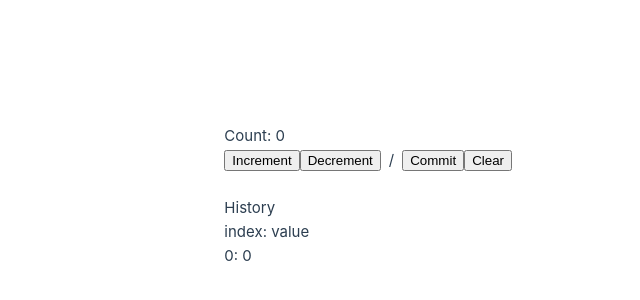
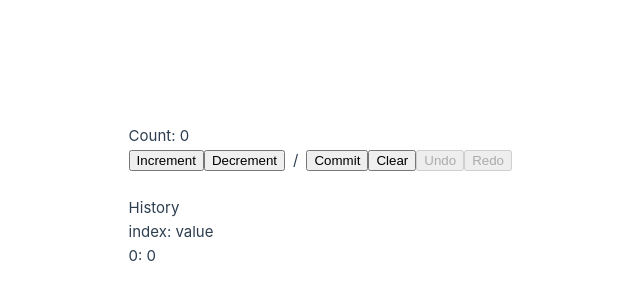
Before and after one commit to pei-pay/vue-basics, a Vue app: page / in a window 1280 px wide. Shown: the part 204-504 px from the top of the page, without its empty margins (128-768 px from the left). Built offline with nearby package versions, Linux system fonts and the light colour scheme; the HTML template or start-up script is replaced by a standard one.

Commit message:
add: useRefHistory 02

```diff
--- a/src/App.vue
+++ b/src/App.vue
@@ -1,21 +1,11 @@
 <script setup lang="ts">
-import UseRefHistory01 from "@/components/use-ref-history/UseRefHistory01.vue"
+// import UseRefHistory01 from "@/components/use-ref-history/UseRefHistory01.vue";
+import UseRefHistory02 from "@/components/use-ref-history/UseRefHistory02.vue";
 </script>
 
 <template>
   <div>
-    <UseRefHistory01 />
+    <!-- <UseRefHistory01 /> -->
+    <UseRefHistory02 />
   </div>
-  <!-- <div>
-    <p style="color: greenyellow">useCounter 01</p>
-    <UseCounter01 />
-  </div>
-  <div>
-    <p style="color: greenyellow">useCounter 02</p>
-    <UseCounter02 />
-  </div>
-  <div>
-    <p style="color: greenyellow">useCounter 03</p>
-    <UseCounter03 />
-  </div> -->
 </template>
--- /dev/null
+++ b/src/components/use-ref-history/UseRefHistory02.vue
@@ -0,0 +1,41 @@
+<script setup lang="ts">
+import { useCounter } from '@/composables/use-counter';
+import { useRefHistory } from '@/composables/use-ref-history/02';
+
+const { count, inc, dec } = useCounter();
+const { history, canUndo, canRedo, commit, clear, undo, redo } = useRefHistory(count);
+</script>
+
+<template>
+  <div>
+    <p>Count: {{ count }}</p>
+    <button @click="inc()">
+      Increment
+    </button>
+    <button @click="dec()">
+      Decrement
+    </button>
+    <span style="margin: 0 8px;">/</span>
+    <button @click="commit()">
+      Commit
+    </button>
+    <button @click="clear()">
+      Clear
+    </button>
+    <button :disabled="!canUndo" @click="undo()">
+      Undo
+    </button>
+    <button :disabled="!canRedo" @click="redo()">
+      Redo
+    </button>
+    <br>
+    <br>
+    <p>History</p>
+    <div>
+      <span>index: value</span>
+      <div v-for="(item, index) in history" :key="index">
+        <span>{{ index }}: {{ item }}</span>
+      </div>
+    </div>
+  </div>
+</template>
--- /dev/null
+++ b/src/composables/use-ref-history/02.ts
@@ -0,0 +1,42 @@
+import { type Ref, ref, computed } from 'vue';
+
+export function useRefHistory<T>(source: Ref<T>) {
+
+  const last = ref(source.value);
+  const undoStack: Ref<T[]> = ref([]);
+  const redoStack: Ref<T[]> = ref([]);
+
+  const undo = () => {
+    const state = undoStack.value.shift();
+    if (state !== undefined) {
+      redoStack.value.unshift(last.value);
+      source.value = state;
+      last.value = state;
+    }
+  };
+  const redo = () => {
+    const state = redoStack.value.shift();
+    if (state !== undefined) {
+      undoStack.value.unshift(last.value);
+      source.value = state;
+      last.value = state;
+    }
+  };
+  const commit = () => {
+    undoStack.value.unshift(last.value);
+    last.value = source.value;
+    if (redoStack.value.length) {
+      redoStack.value.splice(0, redoStack.value.length);
+    }
+  };
+  const clear = () => {
+    undoStack.value.splice(0, undoStack.value.length);
+    redoStack.value.splice(0, redoStack.value.length);
+  };
+
+  const history = computed(() => [last.value, ...undoStack.value]);
+  const canUndo = computed(() => undoStack.value.length > 0);
+  const canRedo = computed(() => redoStack.value.length > 0);
+
+  return { history, canUndo, canRedo, commit, clear, undo, redo };
+}
```
